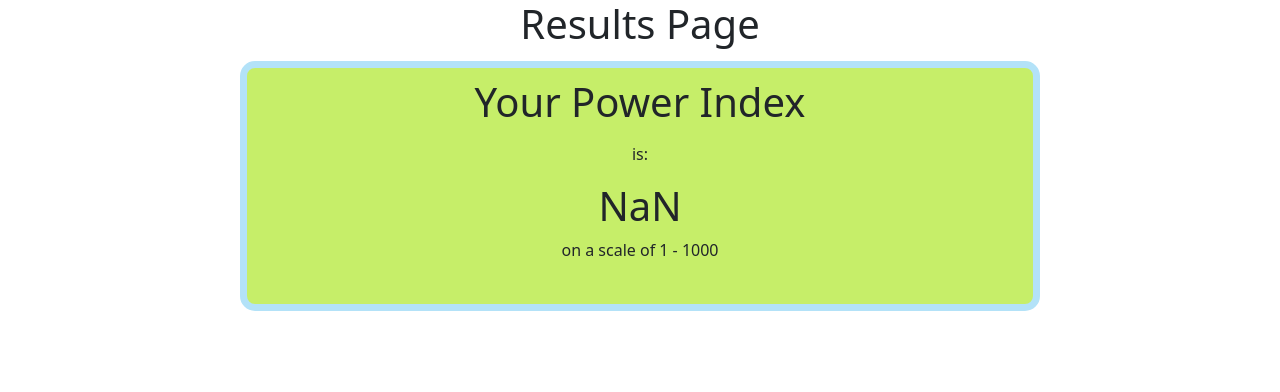
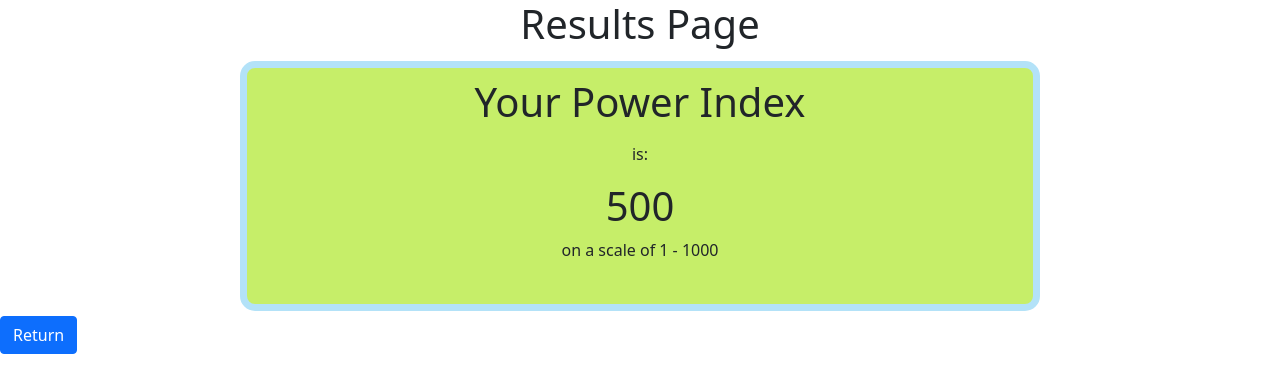
Before and after one commit to CEN-3031-Project-Team-3/PowerMeUp, a React (Create React App) app: page /results in a window 1280 px wide. Shown: the top 392 px of the page. Built offline with nearby package versions, Linux system fonts and the light colour scheme.

Commit message:
readded the return button to the results page

```diff
--- a/src/components/Results.js
+++ b/src/components/Results.js
@@ -8,7 +8,7 @@ export default function Results(){
     console.log(index)
     const maxIndex = 1000;
 
-    const ratio = index/maxIndex;
+    const ratio = 500;
 
     return (
         <Stack>
@@ -32,7 +32,15 @@ export default function Results(){
                 </div>
             </Col>
         </Row>
+        <Row xs="auto">
+            <Col>
+                <NavLink to="/">
+                    <Button>Return</Button>
+                </NavLink>
+            </Col>
+        </Row>
         </Stack>
+
 
         /*
         <Stack gap={4}>
```
